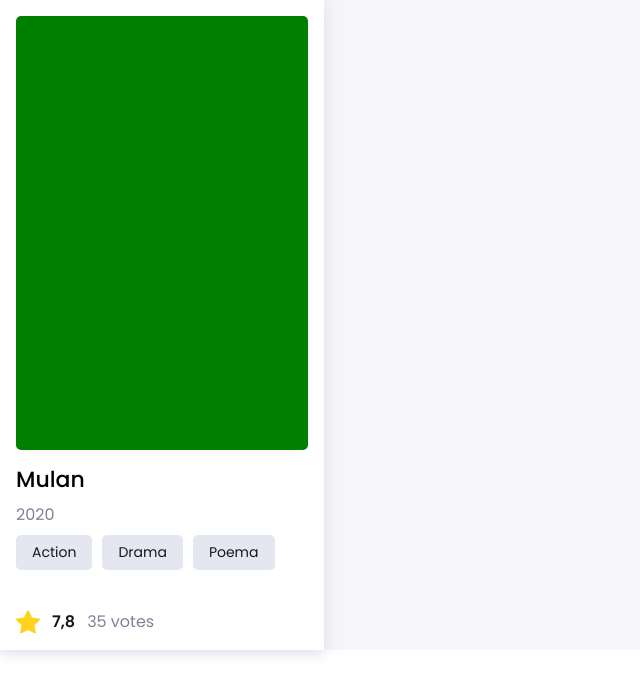
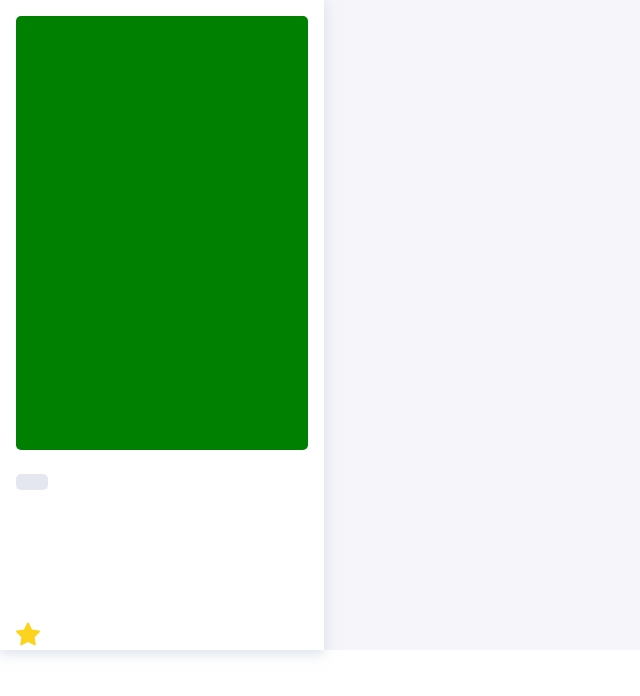
Before and after one commit to WoytekMig/movies-browser, a React (Create React App) app: page / in a window 1280 px wide. Shown: the top 696 px of the page, without its empty margins (0-640 px from the left). Built offline with nearby package versions, Linux system fonts and the light colour scheme.

Commit message:
added props to MovieTile component

```diff
--- a/src/common/MovieTile/index.js
+++ b/src/common/MovieTile/index.js
@@ -12,22 +12,20 @@ import {
     DescriptionBox
 } from "./styled";
 
-const MovieTile = () => (
+const MovieTile = ({ title, year, tag, rating, votes }) => (
 
     <Wrapper>
         <Poster />
         <DescriptionBox>
-            <Title> Mulan </Title>
-            <Year>2020</Year>
+            <Title> {title}</Title>
+            <Year>{year}</Year>
             <GenreBox>
-                <GenreTile>Action</GenreTile>
-                <GenreTile>Drama</GenreTile>
-                <GenreTile>Poema</GenreTile>
+                <GenreTile>{tag}</GenreTile>
             </GenreBox>
             <RatingBox>
                 <StarImage></StarImage>
-                <Rating>7,8</Rating>
-                <Votes>35 votes</Votes>
+                <Rating>{rating}</Rating>
+                <Votes>{votes}</Votes>
             </RatingBox>
         </DescriptionBox>
     </Wrapper>
```
